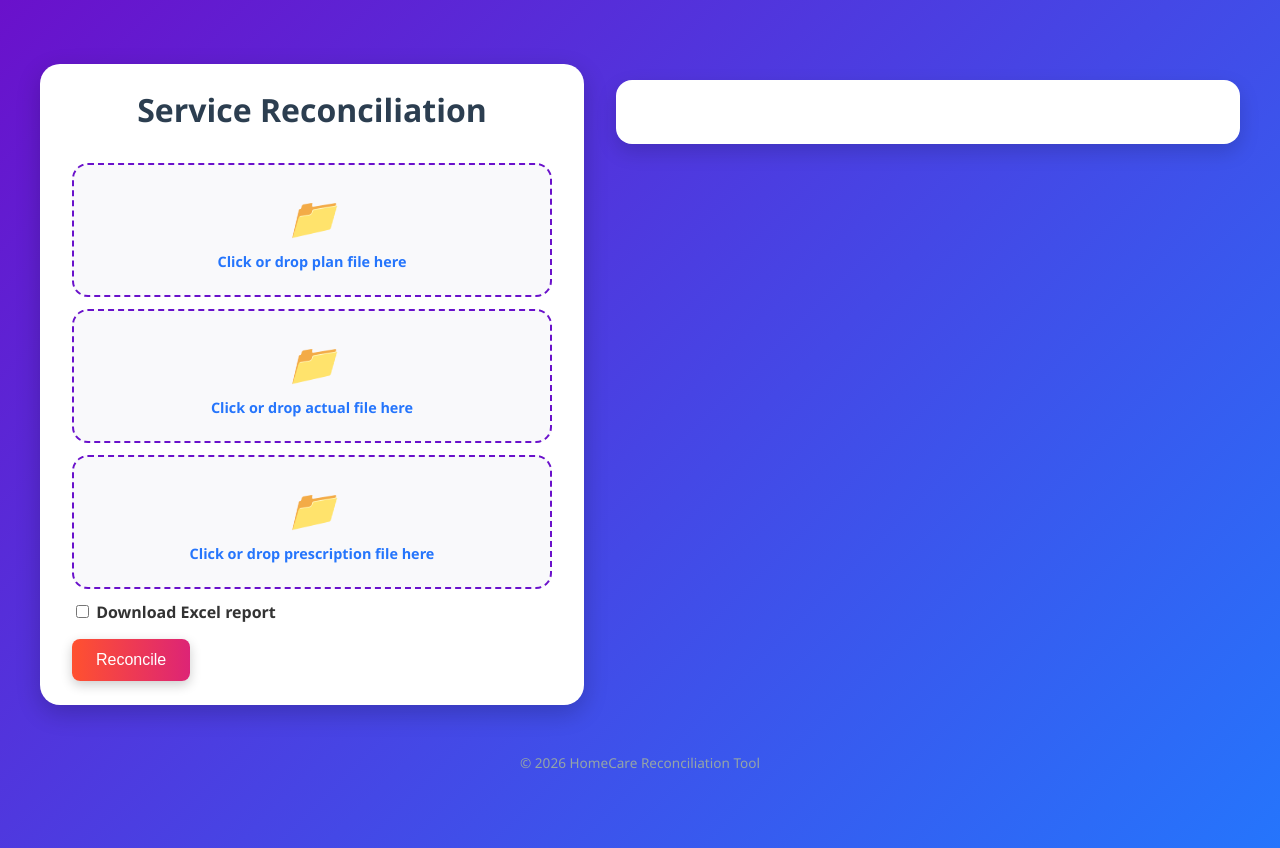
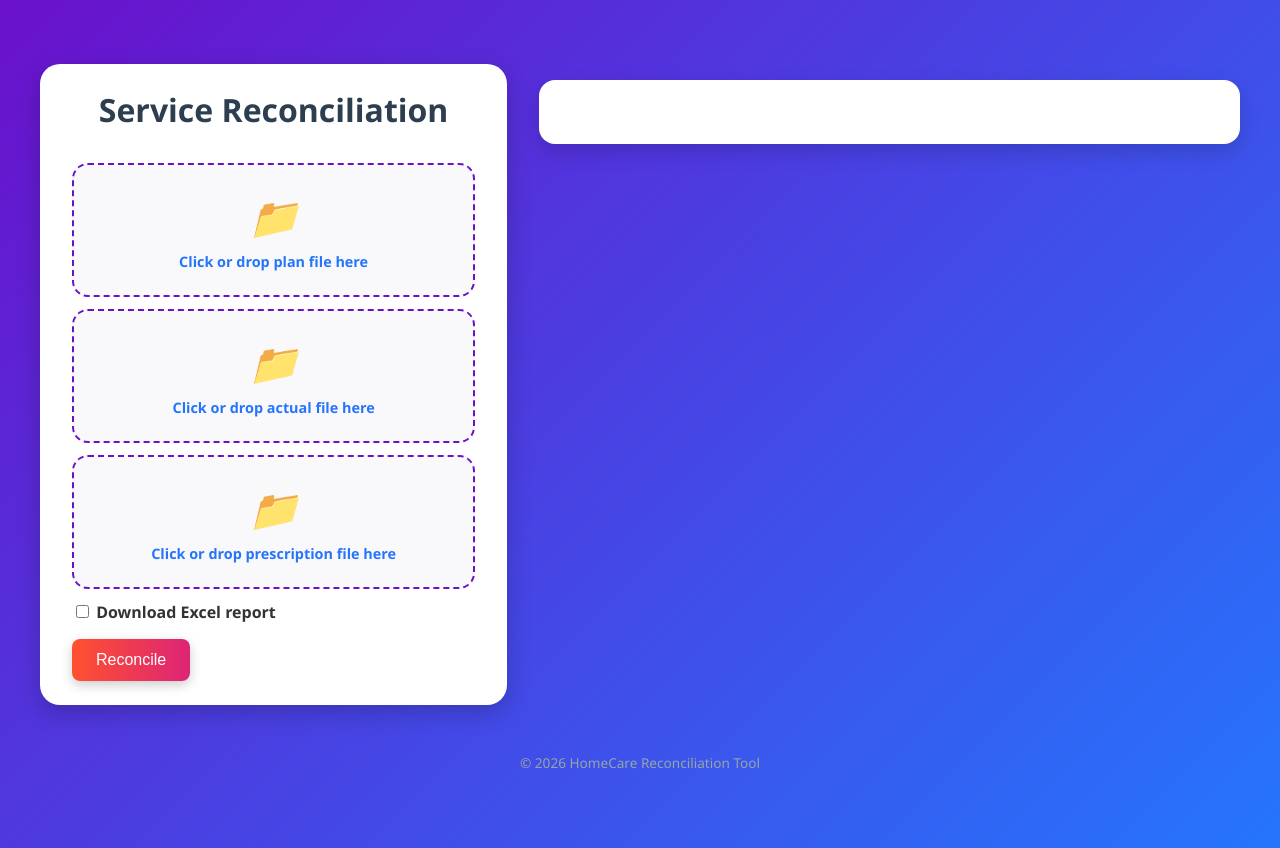
Before and after one commit to juanfelipe-dev/HelvetiCare-Reconcile, a FastAPI app: page / in a window 1280 px wide. Run offline with FastAPI, Linux system fonts and the light colour scheme.

Commit message:
fix css style

```diff
--- a/app/static/styles.css
+++ b/app/static/styles.css
@@ -22,6 +22,20 @@ body {
     width: 100%;
     max-width: 1200px;
     padding: 0 1rem;
+}
+
+/* left/right split: 2/5 and 3/5 proportions */
+.left-pane {
+    flex: 2;
+    display: flex;
+    justify-content: center; /* center form horizontally within its pane */
+    align-items: center; /* vertical centering if pane gets taller */
+    min-height: 60vh; /* give some vertical space so centering is visible */
+}
+.right-pane {
+    flex: 3;
+    display: flex;
+    justify-content: center; /* center results area */
 }
 
 @media (max-width: 800px) {
@@ -181,7 +195,7 @@ footer {
     border-radius: 16px;
     box-shadow: 0 8px 20px rgba(0,0,0,0.15);
     margin-top: 2rem;
-    width: 90%;
+    width: 100%; /* let pane control width */
     max-width: 800px;
     color: #333;
     transition: transform 0.3s ease;
--- a/app/templates/index.html
+++ b/app/templates/index.html
@@ -7,6 +7,7 @@
 </head>
 <body>
 <div class="content-wrapper">
+    <div class="left-pane">
         <form id="reconcile-form">
             <h1>Service Reconciliation</h1>
             <div class="dropzone" data-name="plan_file">
@@ -29,7 +30,10 @@
             </div>
             <button type="submit">Reconcile</button>
         </form>
+    </div>
+    <div class="right-pane">
         <div id="result-container" class="result-card"></div>
+    </div>
 </div>
 
 <script>
```
Lines whose indentation alone changed are shown as unchanged.
